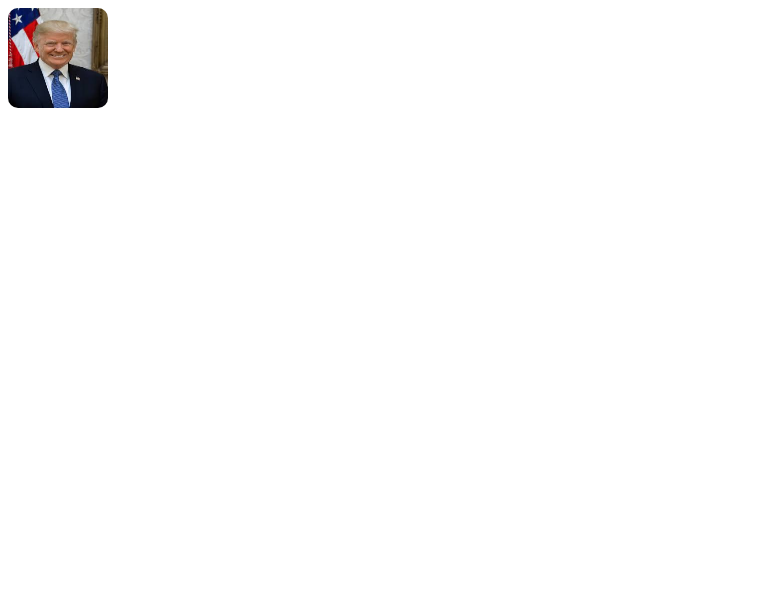
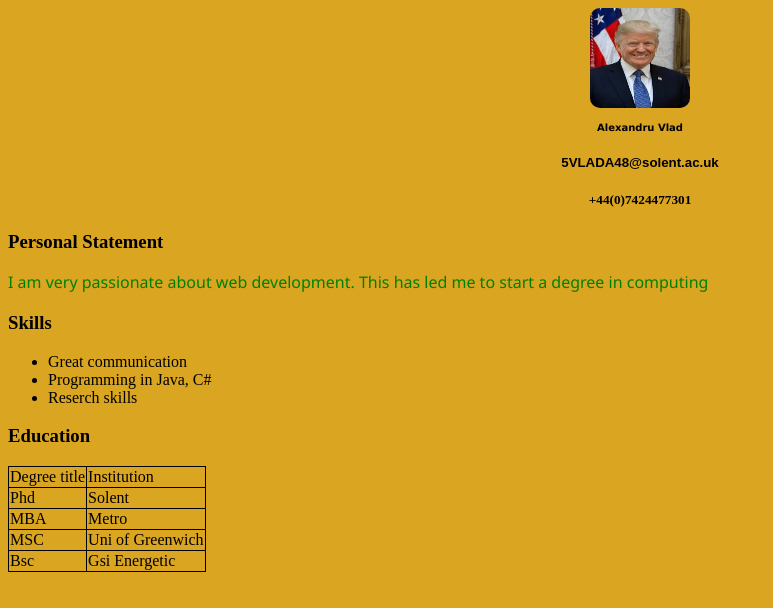
Before and after one commit to al3x-git/Web_Sol, a plain HTML site: page p1/index.html in a window 1280 px wide. Shown: the whole page, without its empty margins (0-773 px from the left). Drawn offline with Linux system fonts and the light colour scheme.

Commit message:
updated body of cv

```diff
--- a/p1/index.html
+++ b/p1/index.html
@@ -6,10 +6,38 @@
 	</head>
 
 	<body>
-
+		<center>
 		<img id="pic1" src="images/trump.jpg">
-
-
+		<h3 id="name"> Alexandru Vlad </h3>
+		<h5 id="email"> 5VLADA48@solent.ac.uk</h5>
+		<h5 id="phone"> +44(0)7424477301</h5>
+		</center>
+		<h3> Personal Statement</h3>
+		<p id="p1"> I am very passionate about web development. This has led me to start a degree in computing</p>
+		<h3> Skills </h3>
+		<ul>
+			<li> Great communication</li>
+			<li> Programming in Java, C# </li>
+			<li> Reserch skills </li>
+		</ul>
+		<h3> Education </h3>
+			<table id="t1">
+				<tr>
+					<td> Degree title </td> <td> Institution </td>
+				 </tr>
+				<tr>
+					<td> Phd </td> <td> Solent </td>
+				 </tr>
+				<tr>
+					<td> MBA</td> <td>Metro </td>
+				</tr>
+				<tr>
+					<td> MSC </td> <td> Uni of Greenwich </td>
+			    </tr>
+				<tr>
+					<td> Bsc </td>  <td> Gsi Energetic  </td>
+				</tr>
+			</table>
 	</body>
 
 
--- a/p1/style.css
+++ b/p1/style.css
@@ -3,3 +3,24 @@
     height:100px;
     border-radius:10px;
 }
+#name{
+    font-family: Verdana, Geneva, Tahoma, sans-serif;
+    font-size: 10px;
+}
+#email{
+    font-family:Arial, Helvetica, sans-serif;
+}
+#p1{
+    font-family: 'Segoe UI', Tahoma, Geneva, Verdana, sans-serif;
+    color:green;
+}
+#t1{
+    border: 1px solid;
+}
+#t1,td{
+    border: 1px solid;
+    border-collapse: collapse;
+}
+body{
+    background-color: goldenrod;
+}
```
